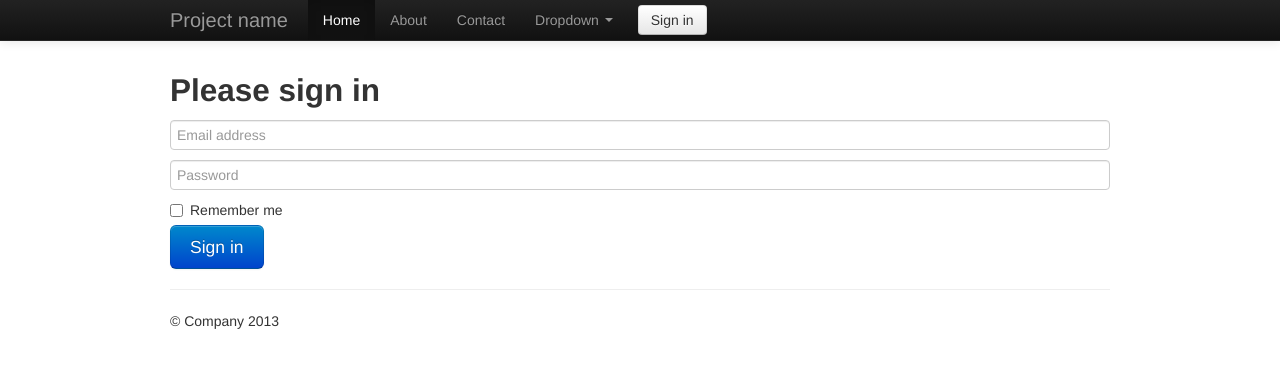
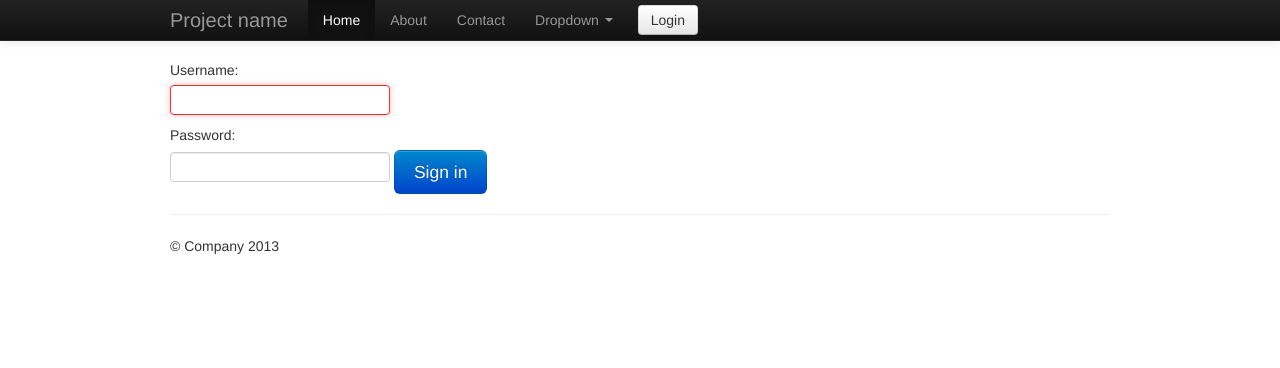
Before and after one commit to stellatse/alpha, a Django app: page /registration/login/ in a window 1280 px wide. Shown: the top 368 px of the page. Run offline with Django 3.2, Linux system fonts and the light colour scheme; some libraries are stand-ins or nearby versions.

Commit message:
Use library django-bootstrap

```diff
--- a/templates/base.html
+++ b/templates/base.html
@@ -41,7 +41,7 @@ body {
 						</li>
 					</ul>
 
-					<a href="{% url 'django.contrib.auth.views.login' %}" class="btn">Sign in</a>
+					<a href="{% url 'django.contrib.auth.views.login' %}" class="btn">Login</a>
 				</div>
 			</div>
 		</div>
--- a/templates/registration/login.html
+++ b/templates/registration/login.html
@@ -1,14 +1,9 @@
 {% extends "base.html" %}
 {% block content %}
-	<form class="form-signin">
-		<h2 class="form-signin-heading">Please sign in</h2>
-		<input type="text" class="input-block-level"
-			placeholder="Email address"> <input type="password"
-			class="input-block-level" placeholder="Password"> <label
-			class="checkbox">
-		<input type="checkbox" value="remember-me">
-			Remember me
-		</label>
-		<button class="btn btn-large btn-primary" type="submit">Sign in</button>
-	</form>
+{% load bootstrap_toolkit %}
+<form class="form-signin">
+	{% csrf_token %}
+	{{ form | as_bootstrap }}
+	<button class="btn btn-large btn-primary" type="submit">Sign in</button>
+</form>
 {% endblock %}
--- a/unk/settings.py
+++ b/unk/settings.py
@@ -116,7 +116,6 @@ TEMPLATE_DIRS = (
 )
 
 INSTALLED_APPS = (
-    'rest_framework',
     'django.contrib.auth',
     'django.contrib.contenttypes',
     'django.contrib.sessions',
@@ -127,6 +126,8 @@ INSTALLED_APPS = (
     'django.contrib.admin',
     # Uncomment the next line to enable admin documentation:
     'django.contrib.admindocs',
+    'rest_framework',
+    'bootstrap_toolkit',
     'unk.registration',
 )
 
```
Also changed, not shown: README.md.
